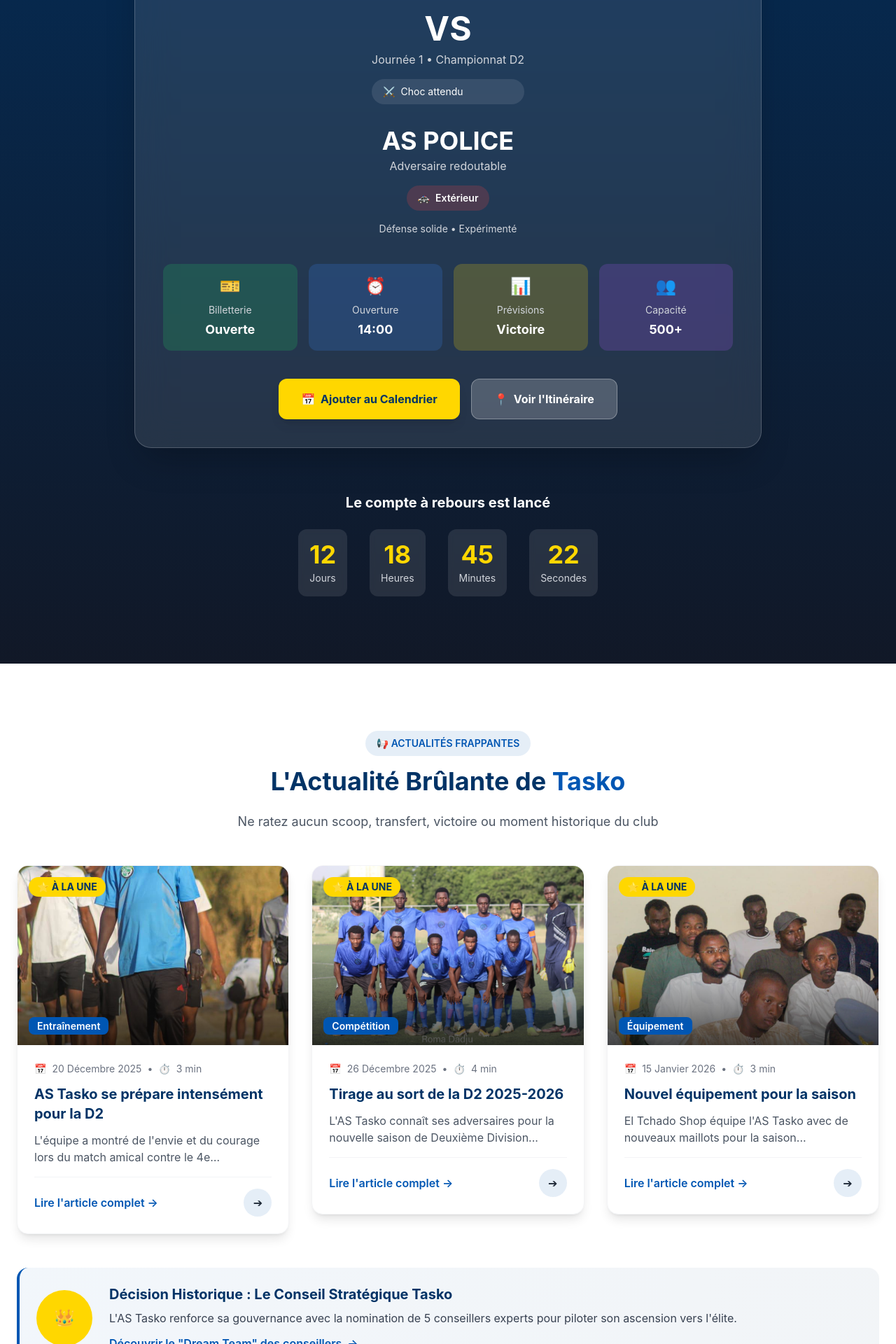
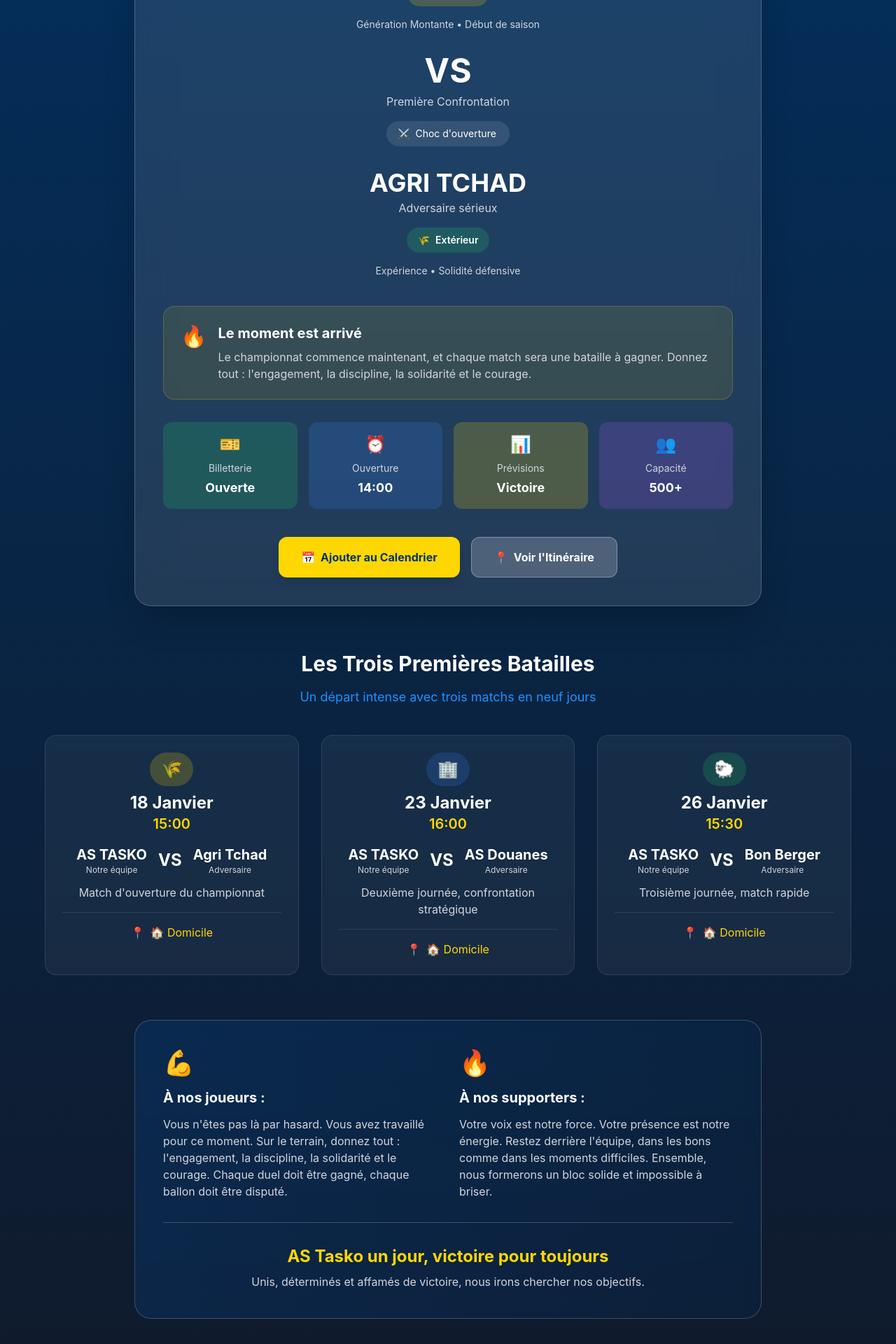
Before and after one commit to dascomsoft/astasko, a React (Vite) app: page / in a window 1280 px wide. Shown: the part 3400-5320 px from the top of the page at 70% size. Built offline with nearby package versions, Linux system fonts and the light colour scheme.

Commit message:
updating the team page

```diff
--- a/src/pages/Home.jsx
+++ b/src/pages/Home.jsx
@@ -6,9 +6,8 @@ import 'aos/dist/aos.css'
 import HeroSection from '../components/HeroSection'
 import NewsCard from '../components/NewsCard'
 import { news } from '../data/news'
-import { Link
+import { Link } from 'react-router-dom'
 
- } from 'react-router-dom'
 const Home = () => {
   const navigate = useNavigate()
 
@@ -29,6 +28,7 @@ const Home = () => {
         })
       }, 300)
     }
+    window.scrollTo(0,0)
   }, [])
 
   const handleNewsClick = (newsId) => {
@@ -245,7 +245,6 @@ const Home = () => {
           </div>
         </div>
       </section>
-
       {/* Section Prochain Match - Version Mobile Premium */}
 <section className="py-12 md:py-24 bg-gradient-to-b from-tasko-dark to-gray-900 text-white">
   <div className="container mx-auto px-4 sm:px-6">
@@ -254,16 +253,17 @@ const Home = () => {
       data-aos="fade-up"
     >
       <span className="inline-block bg-tasko-yellow/20 text-tasko-yellow px-3 sm:px-4 py-1.5 sm:py-2 rounded-full text-xs sm:text-sm font-semibold mb-3 sm:mb-4">
-              🗓️ PROCHAINE RENCONTRE
+        🗓️ DÉBUT DU CHAMPIONNAT
       </span>
       <h2 className="text-2xl sm:text-3xl md:text-4xl font-bold mb-4 sm:mb-6">
-              La Bataille de <span className="text-tasko-yellow">Diguel</span> Approche
+        La Saison <span className="text-tasko-yellow">2025-2026</span> Démarre Fort
       </h2>
       <p className="text-tasko-light text-base sm:text-lg max-w-2xl mx-auto px-4">
-              Première journée du championnat. L'heure de vérité a sonné.
+        Le combat commence maintenant. Trois matchs cruciaux pour lancer notre campagne
       </p>
     </div>
 
+    {/* Premier match principal en vedette */}
     <div
       className="max-w-4xl mx-auto"
       data-aos="zoom-in"
@@ -273,10 +273,13 @@ const Home = () => {
         {/* En-tête du match */}
         <div className="text-center mb-6 sm:mb-8">
           <div className="inline-block bg-tasko-blue/30 text-white px-4 sm:px-6 py-1.5 sm:py-2 rounded-full font-bold text-xs sm:text-base mb-2">
-                  📍 Stade de Diguel • N'Djamena
+            📍 Match d'Ouverture • Stade de Diguel
           </div>
           <div className="text-xl sm:text-2xl md:text-3xl font-bold text-tasko-yellow">
-                  15 Janvier 2026 • 15:00
+            18 Janvier 2026 • 15:00
+          </div>
+          <div className="text-sm sm:text-base text-gray-300 mt-2">
+            Journée 1 • Championnat D2
           </div>
         </div>
 
@@ -295,36 +298,50 @@ const Home = () => {
               </span>
             </div>
             <div className="mt-2 sm:mt-4 text-xs sm:text-sm text-gray-300">
-                    Génération Montante • Invaincue à domicile
+              Génération Montante • Début de saison
             </div>
           </div>
 
           {/* VS */}
           <div className="text-center my-4 sm:my-0">
             <div className="text-3xl sm:text-4xl md:text-5xl font-bold text-white mb-1 sm:mb-2">VS</div>
-                  <div className="text-sm sm:text-base text-gray-300">Journée 1 • Championnat D2</div>
+            <div className="text-sm sm:text-base text-gray-300">Première Confrontation</div>
             <div className="mt-2 sm:mt-4 bg-white/10 px-3 sm:px-4 py-1 sm:py-2 rounded-full">
               <span className="flex items-center text-xs sm:text-sm">
                 <span className="mr-1 sm:mr-2">⚔️</span>
-                      <span>Choc attendu</span>
+                <span>Choc d'ouverture</span>
               </span>
             </div>
           </div>
 
-                {/* AS Police */}
+          {/* Agri Tchad */}
           <div className="text-center w-full max-w-[200px] sm:max-w-none">
             <div className="mb-3 sm:mb-4">
-                    <div className="text-2xl sm:text-3xl md:text-4xl font-bold">AS POLICE</div>
-                    <div className="text-sm sm:text-base text-gray-300 mt-1">Adversaire redoutable</div>
+              <div className="text-2xl sm:text-3xl md:text-4xl font-bold">AGRI TCHAD</div>
+              <div className="text-sm sm:text-base text-gray-300 mt-1">Adversaire sérieux</div>
             </div>
-                  <div className="bg-red-500/20 px-3 sm:px-4 py-1 sm:py-2 rounded-full inline-block">
+            <div className="bg-green-500/20 px-3 sm:px-4 py-1 sm:py-2 rounded-full inline-block">
               <span className="flex items-center justify-center text-xs sm:text-sm">
-                      <span className="mr-1 sm:mr-2">🚓</span>
+                <span className="mr-1 sm:mr-2">🌾</span>
                 <span className="font-semibold">Extérieur</span>
               </span>
             </div>
             <div className="mt-2 sm:mt-4 text-xs sm:text-sm text-gray-300">
-                    Défense solide • Expérimenté
+              Expérience • Solidité défensive
+            </div>
+          </div>
+        </div>
+
+        {/* Message motivationnel */}
+        <div className="mb-6 sm:mb-8 bg-tasko-yellow/10 border border-tasko-yellow/20 rounded-xl sm:rounded-2xl p-4 sm:p-6">
+          <div className="flex items-start">
+            <div className="text-2xl sm:text-3xl mr-3 sm:mr-4">🔥</div>
+            <div>
+              <h4 className="font-bold text-white text-lg sm:text-xl mb-2">Le moment est arrivé</h4>
+              <p className="text-gray-300 text-sm sm:text-base">
+                Le championnat commence maintenant, et chaque match sera une bataille à gagner.
+                Donnez tout : l'engagement, la discipline, la solidarité et le courage.
+              </p>
             </div>
           </div>
         </div>
@@ -362,19 +379,143 @@ const Home = () => {
       </div>
     </div>
 
+    {/* Grille des trois premiers matchs */}
+    <div
+      className="mt-12 sm:mt-16"
+      data-aos="fade-up"
+      data-aos-delay="300"
+    >
+      <div className="text-center mb-8 sm:mb-10">
+        <h3 className="text-xl sm:text-2xl md:text-3xl font-bold text-white mb-4">
+          Les Trois Premières Batailles
+        </h3>
+        <p className="text-tasko-light text-base sm:text-lg max-w-2xl mx-auto">
+          Un départ intense avec trois matchs en neuf jours
+        </p>
+      </div>
+
+      <div className="grid md:grid-cols-3 gap-6 sm:gap-8 max-w-6xl mx-auto">
+        {[
+          {
+            date: '18 Janvier',
+            time: '15:00',
+            opponent: 'Agri Tchad',
+            venue: '🏠 Domicile',
+            color: 'bg-tasko-yellow/20',
+            icon: '🌾',
+            description: 'Match d\'ouverture du championnat'
+          },
+          {
+            date: '23 Janvier',
+            time: '16:00',
+            opponent: 'AS Douanes',
+            venue: '🏠 Domicile',
+            color: 'bg-blue-500/20',
+            icon: '🏢',
+            description: 'Deuxième journée, confrontation stratégique'
+          },
+          {
+            date: '26 Janvier',
+            time: '15:30',
+            opponent: 'Bon Berger',
+            venue: '🏠 Domicile',
+            color: 'bg-green-500/20',
+            icon: '🐑',
+            description: 'Troisième journée, match rapide'
+          }
+        ].map((match, index) => (
+          <div
+            key={index}
+            className="bg-white/5 backdrop-blur-sm border border-white/10 rounded-xl sm:rounded-2xl p-4 sm:p-6 hover:bg-white/10 transition-all duration-300"
+          >
+            <div className="text-center mb-4">
+              <div className={`inline-block ${match.color} px-3 sm:px-4 py-1 sm:py-2 rounded-full mb-2`}>
+                <div className="text-2xl">{match.icon}</div>
+              </div>
+              <div className="text-xl sm:text-2xl font-bold text-white">{match.date}</div>
+              <div className="text-tasko-yellow text-lg sm:text-xl font-semibold">{match.time}</div>
+            </div>
+
+            <div className="text-center mb-4">
+              <div className="flex items-center justify-center gap-4 mb-3">
+                <div className="text-center">
+                  <div className="text-lg sm:text-xl font-bold text-white">AS TASKO</div>
+                  <div className="text-xs text-gray-300">Notre équipe</div>
+                </div>
+                <div className="text-2xl font-bold text-white">VS</div>
+                <div className="text-center">
+                  <div className="text-lg sm:text-xl font-bold text-white">{match.opponent}</div>
+                  <div className="text-xs text-gray-300">Adversaire</div>
+                </div>
+              </div>
+              <div className="text-sm sm:text-base text-gray-300">{match.description}</div>
+            </div>
+
+            <div className="text-center pt-4 border-t border-white/10">
+              <div className="inline-flex items-center text-tasko-yellow text-sm sm:text-base">
+                <span className="mr-2">📍</span>
+                <span>{match.venue}</span>
+              </div>
+            </div>
+          </div>
+        ))}
+      </div>
+    </div>
+
+    {/* Message aux joueurs et supporters */}
+    <div
+      className="mt-12 sm:mt-16 max-w-4xl mx-auto"
+      data-aos="fade-up"
+      data-aos-delay="400"
+    >
+      <div className="bg-gradient-to-r from-tasko-blue/20 to-tasko-dark/20 backdrop-blur-sm border border-white/20 rounded-xl sm:rounded-3xl p-6 sm:p-8 md:p-10">
+        <div className="grid md:grid-cols-2 gap-6 sm:gap-8">
+          <div>
+            <div className="text-3xl sm:text-4xl mb-4">💪</div>
+            <h4 className="text-lg sm:text-xl font-bold text-white mb-3">À nos joueurs :</h4>
+            <p className="text-gray-300 text-sm sm:text-base">
+              Vous n'êtes pas là par hasard. Vous avez travaillé pour ce moment. Sur le terrain,
+              donnez tout : l'engagement, la discipline, la solidarité et le courage.
+              Chaque duel doit être gagné, chaque ballon doit être disputé.
+            </p>
+          </div>
+          <div>
+            <div className="text-3xl sm:text-4xl mb-4">🔥</div>
+            <h4 className="text-lg sm:text-xl font-bold text-white mb-3">À nos supporters :</h4>
+            <p className="text-gray-300 text-sm sm:text-base">
+              Votre voix est notre force. Votre présence est notre énergie.
+              Restez derrière l'équipe, dans les bons comme dans les moments difficiles.
+              Ensemble, nous formerons un bloc solide et impossible à briser.
+            </p>
+          </div>
+        </div>
+
+        <div className="mt-6 sm:mt-8 pt-6 sm:pt-8 border-t border-white/20 text-center">
+          <div className="text-xl sm:text-2xl font-bold text-tasko-yellow mb-2">
+            AS Tasko un jour, victoire pour toujours
+          </div>
+          <p className="text-gray-300">
+            Unis, déterminés et affamés de victoire, nous irons chercher nos objectifs.
+          </p>
+        </div>
+      </div>
+    </div>
+
     {/* Countdown */}
     <div
       className="mt-12 sm:mt-16 text-center"
       data-aos="fade-up"
-            data-aos-delay="400"
+      data-aos-delay="500"
     >
-            <div className="text-lg sm:text-xl font-bold mb-4 sm:mb-6">Le compte à rebours est lancé</div>
+      <div className="text-lg sm:text-xl font-bold mb-4 sm:mb-6">
+        Le compte à rebours pour le premier match est lancé
+      </div>
       <div className="flex justify-center flex-wrap gap-3 sm:gap-4 md:gap-8 px-4">
         {[
-                { value: '12', label: 'Jours' },
-                { value: '18', label: 'Heures' },
-                { value: '45', label: 'Minutes' },
-                { value: '22', label: 'Secondes' }
+          { value: '6', label: 'Jours' },
+          { value: '14', label: 'Heures' },
+          { value: '32', label: 'Minutes' },
+          { value: '45', label: 'Secondes' }
         ].map((item, index) => (
           <div
             key={index}
--- a/src/pages/Team.jsx
+++ b/src/pages/Team.jsx
@@ -39,7 +39,7 @@ const Team = () => {
     {
       name: "Coach Principal",
       role: "Entraîneur Chef",
-      image: "/images/taskopresi.jpg",
+      image: "/images/entraintasko.jpg",
       bio: "Architecte tactique, 10+ ans d'expérience en formation de jeunes",
       specialty: "Stratégie & Développement",
       quote: "Je ne forme pas des joueurs, je forge des champions."
@@ -47,7 +47,7 @@ const Team = () => {
     {
       name: "Assistant Technique",
       role: "Entraîneur Adjoint",
-      image: "/images/taskopresi2.jpg",
+      image: "/images/coachtijani.jpg",
       bio: "Spécialiste en préparation physique et analyse vidéo",
       specialty: "Performance & Conditionnement",
       quote: "La perfection n'existe pas, mais nous la poursuivons sans relâche."
```
Also changed, not shown: public/images/coachtijani.jpg (added). Lines whose indentation alone changed are shown as unchanged.
